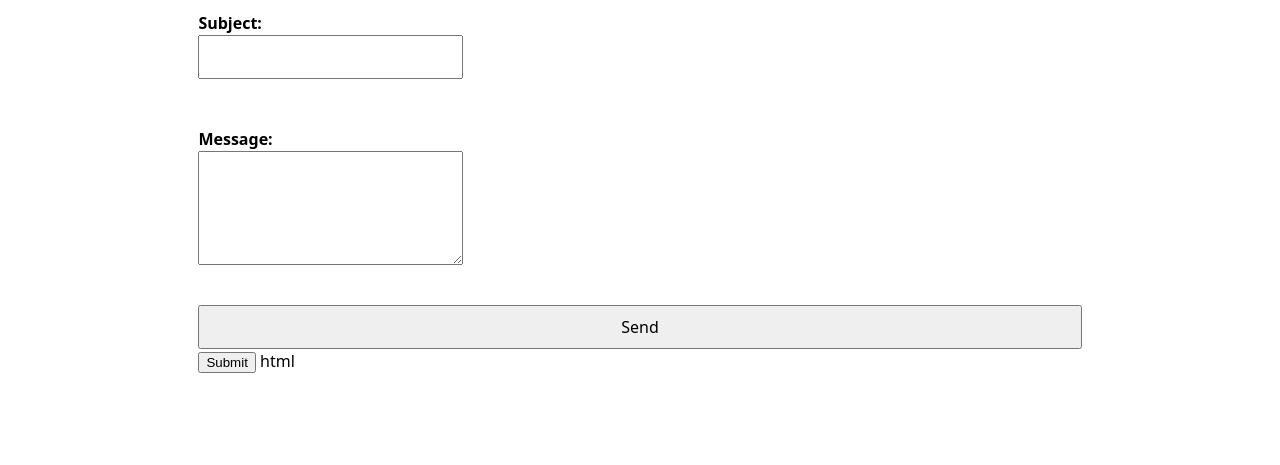
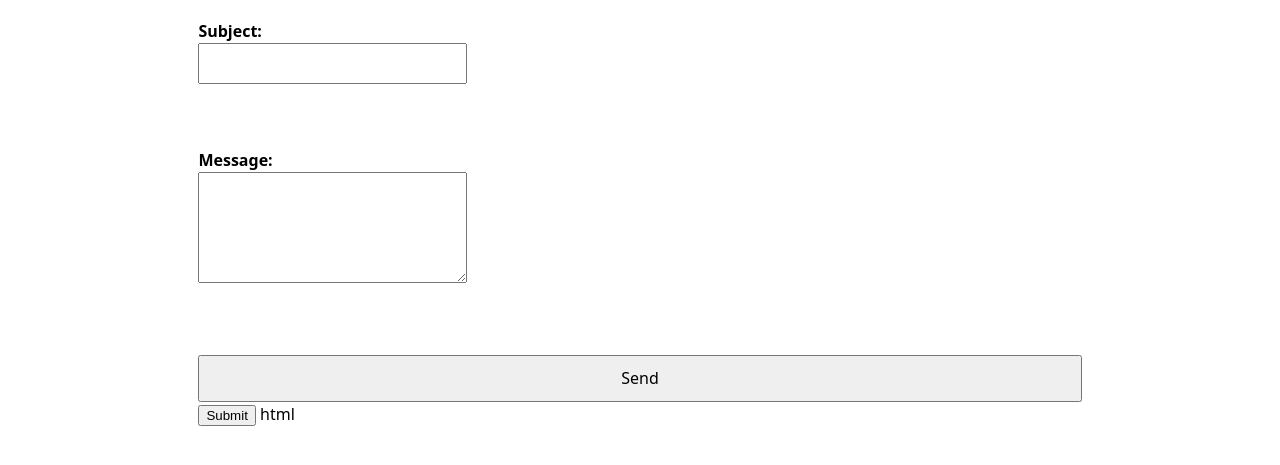
Before and after one commit to wel055/portfolio, a plain HTML site: page contact/index.html in a window 1280 px wide. Shown: the part 161-626 px from the top of the page. Drawn offline with Linux system fonts and the light colour scheme.

Commit message:
updated contact form style

```diff
--- a/style.css
+++ b/style.css
@@ -257,3 +257,38 @@ section ul li a:hover { color: canvastext; }
 .color-scheme select{
   font: inherit;            /* keep font consistent                   */
 }
+
+/* ----------------------------------------------------------
+   Contact‑form layout (picture 2 style)
+   ---------------------------------------------------------- */
+
+/* Constrain the overall width and centre it */
+.contact-wrapper {
+  max-width: 36rem;      /* ~576 px; adjust as you like */
+  margin-inline: auto;   /* centres the whole block */
+}
+
+/* Stack each label + control vertically, with spacing */
+#contact label {
+  display: block;
+  margin-block: 1rem;    /* space above/below each field */
+  font-weight: bold;
+}
+
+/* Make the controls fill the wrapper, not the viewport */
+#contact input,
+#contact textarea {
+  width: 100%;
+  box-sizing: border-box;
+  font: inherit;
+  padding: 0.4em 0.6em;
+}
+
+/* Button sized to its text, centred */
+#contact button {
+  display: block;
+  margin: 1.5rem auto 0;
+  padding: 0.6em 2.5em;
+  font: inherit;
+  cursor: pointer;
+}
```
